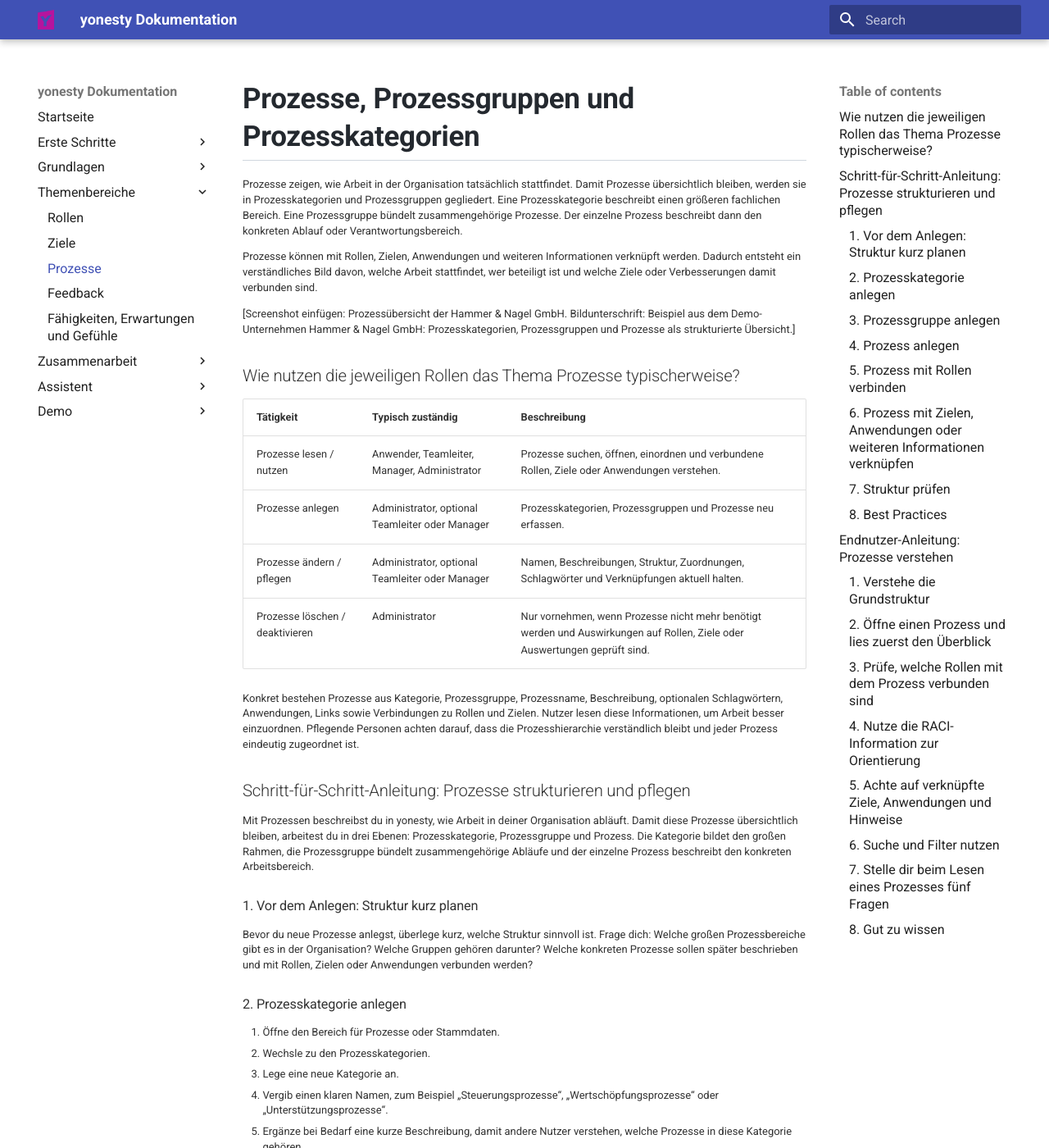
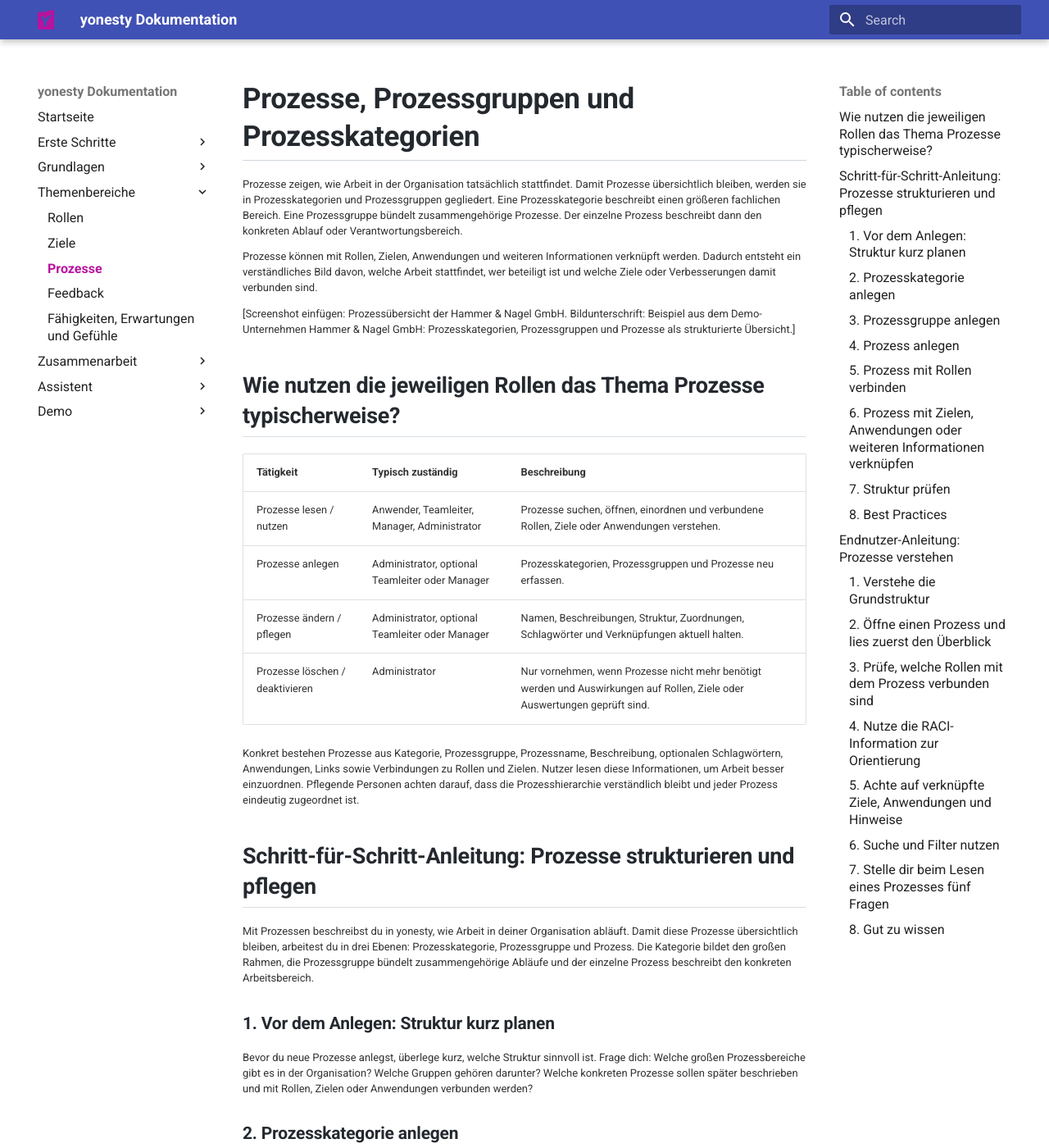
Before and after one commit to ricohaenelsoletti/yonesty, an MkDocs documentation site: the page built from docs/Themenbereich-Prozesse.md, in a window 1280 px wide and 1400 px high. Shown: the whole window at 82% size. Built offline with MkDocs 1.6.1 and Material for MkDocs 9.7.7, drawn with Linux system fonts in a browser that asks for light colours.

Commit message:
Refactor CSS comments for clarity and consistency

```diff
--- a/docs/stylesheets/yonesty.css
+++ b/docs/stylesheets/yonesty.css
@@ -1,16 +1,31 @@
+/* ===========================================================
+   YONESTY DESIGN SYSTEM
+   GitHub-Wiki inspirierter Look
+   =========================================================== */
+
+
+/* -----------------------------------------------------------
+   FARBEN
+   ----------------------------------------------------------- */
+
+/* Akzentfarbe für Links und aktive Navigation */
+:root {
+  --md-accent-fg-color: #B814A0;
+}
+
+
 /* -----------------------------------------------------------
    FLIESSTEXT
    ----------------------------------------------------------- */
 
 /* Grundschriftgröße der gesamten Dokumentation
-   GitHub-Wiki-ähnlich kompakt */
+   GitHub-Wiki-ähnlich sehr kompakt */
 .md-typeset {
   font-size: 0.65rem;
   color: #333333;
 }
 
-/* Zeilenabstand Fließtext
-   Etwas kompakter als Material Standard */
+/* Zeilenabstand Fließtext */
 .md-typeset p {
   line-height: 1.45;
 }
@@ -20,13 +35,15 @@
   line-height: 1.45;
 }
 
+
 /* -----------------------------------------------------------
    H1 wie im GitHub Wiki
    ----------------------------------------------------------- */
 
+/* Hauptüberschrift */
 .md-typeset h1 {
 
-  /* Schriftfarbe */
+  /* GitHub Schriftfarbe */
   color: #24292f;
 
   /* Schriftgröße */
@@ -38,15 +55,61 @@
   /* Abstand zwischen Text und Linie */
   padding-bottom: 0.3rem;
 
-  /* Graue Linie unter der Überschrift */
+  /* Graue Trennlinie */
   border-bottom: 1px solid #d0d7de;
 
-  /* Abstand zum folgenden Text */
+  /* Abstand zum folgenden Inhalt */
   margin-bottom: 1rem;
 
-  /* Abstand nach oben */
+  /* Kein zusätzlicher Abstand oben */
   margin-top: 0;
 }
+
+
+/* -----------------------------------------------------------
+   H2 wie im GitHub Wiki
+   ----------------------------------------------------------- */
+
+.md-typeset h2 {
+
+  /* GitHub Schriftfarbe */
+  color: #24292f;
+
+  /* Schriftgröße */
+  font-size: 1.35rem;
+
+  /* Schriftstärke */
+  font-weight: 600;
+
+  /* Abstand zwischen Text und Linie */
+  padding-bottom: 0.25rem;
+
+  /* Graue Trennlinie */
+  border-bottom: 1px solid #d8dee4;
+
+  /* Abstand oberhalb */
+  margin-top: 2rem;
+
+  /* Abstand unterhalb */
+  margin-bottom: 1rem;
+}
+
+
+/* -----------------------------------------------------------
+   H3
+   ----------------------------------------------------------- */
+
+.md-typeset h3 {
+
+  color: #24292f;
+
+  font-size: 1.05rem;
+
+  font-weight: 600;
+
+  margin-top: 1.5rem;
+}
+
 
 /* -----------------------------------------------------------
    AUFZÄHLUNGEN WIE IM GITHUB WIKI
@@ -57,7 +120,7 @@
   /* Klassische Bullet Points */
   list-style-type: disc;
 
-  /* Einrückung */
+  /* Linkseinzug */
   padding-left: 1.5rem;
 }
 
@@ -70,11 +133,32 @@
   margin-bottom: 0.15rem;
 }
 
+/* Farbe der Bullet Points */
+.md-typeset ul li::marker {
+  color: #24292f;
+}
+
+
+/* -----------------------------------------------------------
+   LINKS
+   ----------------------------------------------------------- */
+
+/* Standard Links */
+.md-typeset a {
+  color: #B814A0;
+}
+
+/* Hover-Farbe */
+.md-typeset a:hover {
+  color: #941080;
+}
+
+
 /* -----------------------------------------------------------
    NAVIGATION
    ----------------------------------------------------------- */
 
-/* Sidebar-Schrift */
+/* Schriftgröße der Navigation */
 .md-nav {
   font-size: 0.80rem;
 }
@@ -82,6 +166,12 @@
 /* Linke Sidebar */
 .md-sidebar {
   font-size: 0.80rem;
+}
+
+/* Aktiver Menüpunkt */
+.md-nav__link--active {
+  color: #B814A0 !important;
+  font-weight: 600;
 }
 
 
@@ -110,3 +200,23 @@
 .md-typeset code {
   font-size: 0.78rem;
 }
+
+
+/* -----------------------------------------------------------
+   BILDER
+   ----------------------------------------------------------- */
+
+/* Leicht abgerundete Ecken */
+.md-typeset img {
+  border-radius: 4px;
+}
+
+
+/* -----------------------------------------------------------
+   FOOTER
+   ----------------------------------------------------------- */
+
+/* Dezente Linie oberhalb des Footers */
+.md-footer {
+  border-top: 1px solid #d8dee4;
+}
```
